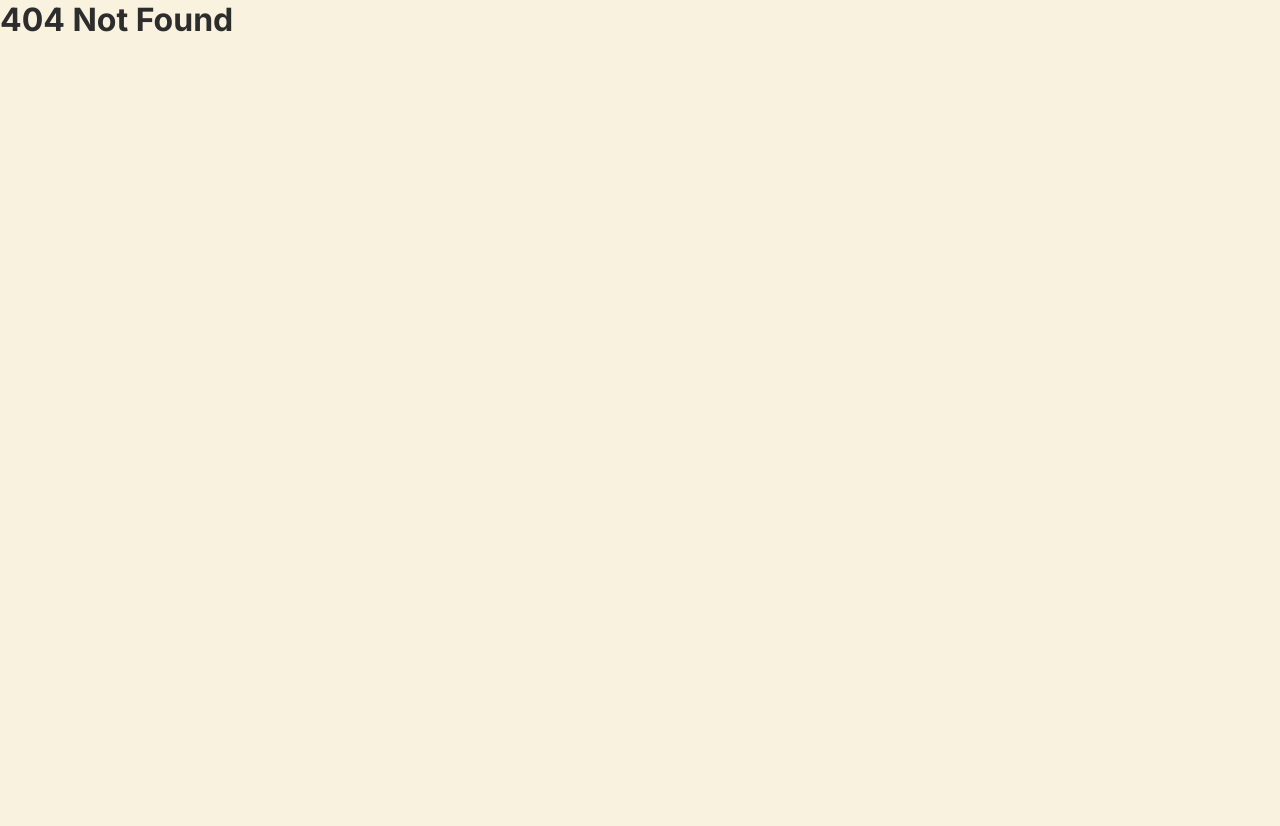
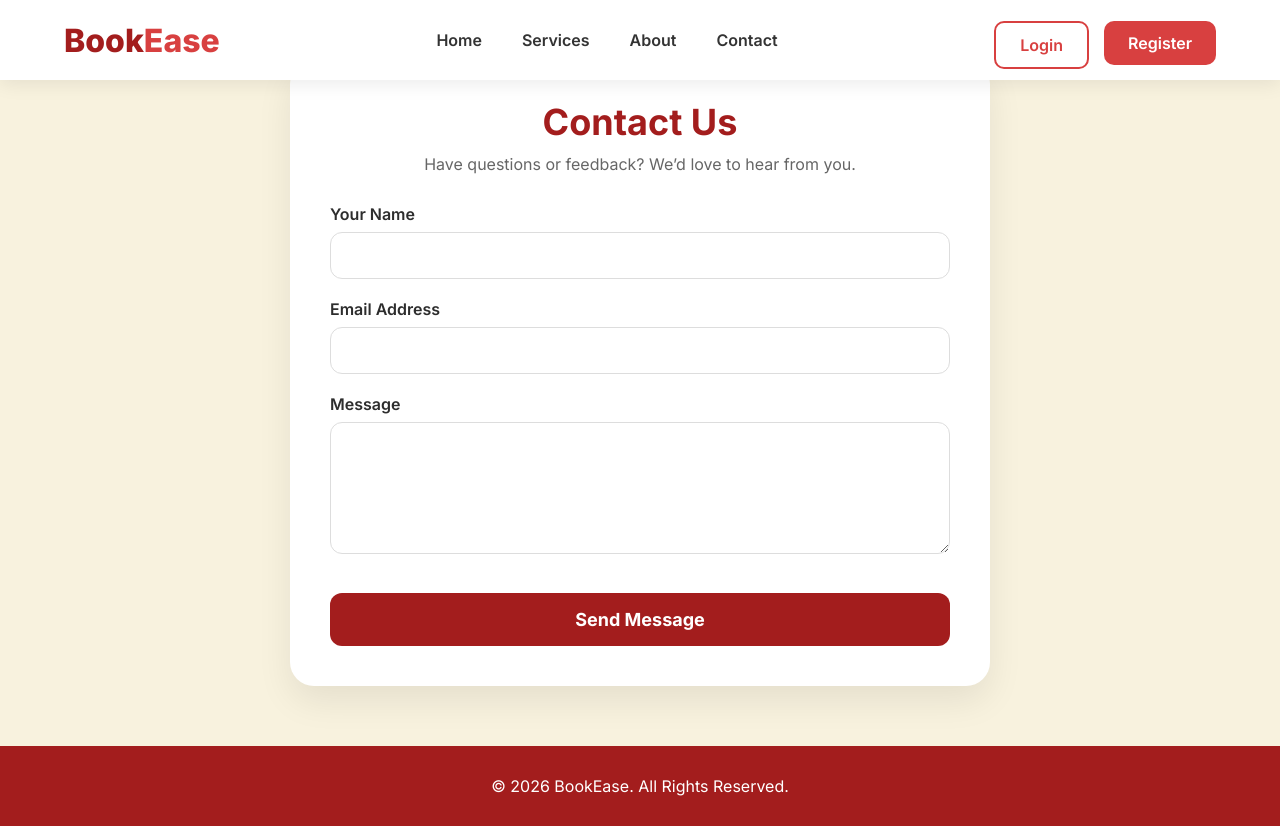
Before and after one commit to Thusitha-Piyathilake/BookEase, a React (Vite) app in the folder frontend/: page /contact in a window 1280 px wide. Before the commit this address had no page. Before the commit the page ends 800 px from the top, so only its background shows below. Built offline with nearby package versions, Linux system fonts and the light colour scheme.

Commit message:
Update About and Contact links to use React Router

```diff
--- a/frontend/src/components/layout/Navbar.tsx
+++ b/frontend/src/components/layout/Navbar.tsx
@@ -21,8 +21,8 @@ export default function Navbar() {
         <nav className="nav-links">
           <Link to="/">Home</Link>
           <a href="#services">Services</a>
-          <a href="#about">About</a>
-          <a href="#contact">Contact</a>
+          <Link to="/about">About</Link>       {/* changed to Link */}
+          <Link to="/contact">Contact</Link>   {/* changed to Link */}
         </nav>
 
         <div className="nav-buttons">
--- /dev/null
+++ b/frontend/src/pages/About/About.tsx
@@ -0,0 +1,67 @@
+import Navbar from "../../components/layout/Navbar";
+import Footer from "../../components/layout/Footer";
+
+export default function About() {
+  return (
+    <>
+      <Navbar />
+      <main
+        style={{
+          minHeight: "calc(100vh - 200px)",
+          background: "#F8F2DE",
+          padding: "60px 20px",
+          display: "flex",
+          justifyContent: "center",
+          alignItems: "center",
+        }}
+      >
+        <div
+          style={{
+            maxWidth: "900px",
+            background: "#fff",
+            borderRadius: "24px",
+            padding: "50px",
+            boxShadow: "0 15px 35px rgba(0,0,0,.08)",
+            textAlign: "center",
+          }}
+        >
+          <h1
+            style={{
+              color: "#A31D1D",
+              fontSize: "40px",
+              marginBottom: "20px",
+            }}
+          >
+            About BookEase
+          </h1>
+          <p
+            style={{
+              fontSize: "18px",
+              lineHeight: 1.8,
+              color: "#444",
+              marginBottom: "20px",
+            }}
+          >
+            BookEase is a trusted platform that connects customers with
+            verified professionals for home services, repairs, beauty,
+            cleaning, tutoring, and much more. Our mission is to make
+            hiring reliable service providers simple, transparent, and
+            hassle‑free.
+          </p>
+          <p
+            style={{
+              fontSize: "18px",
+              lineHeight: 1.8,
+              color: "#444",
+            }}
+          >
+            Whether you need a plumber, an electrician, a tutor, or a
+            cleaner – we’ve got you covered. Join thousands of satisfied
+            customers and providers who trust BookEase every day.
+          </p>
+        </div>
+      </main>
+      <Footer />
+    </>
+  );
+}
--- /dev/null
+++ b/frontend/src/pages/Contact/Contact.tsx
@@ -0,0 +1,188 @@
+import { useState } from "react";
+import Navbar from "../../components/layout/Navbar";
+import Footer from "../../components/layout/Footer";
+
+export default function Contact() {
+  const [name, setName] = useState("");
+  const [email, setEmail] = useState("");
+  const [message, setMessage] = useState("");
+  const [submitted, setSubmitted] = useState(false);
+
+  const handleSubmit = (e: React.FormEvent) => {
+    e.preventDefault();
+    // In a real app you would send the data to an API
+    console.log({ name, email, message });
+    setSubmitted(true);
+    // Reset form
+    setName("");
+    setEmail("");
+    setMessage("");
+    setTimeout(() => setSubmitted(false), 3000);
+  };
+
+  return (
+    <>
+      <Navbar />
+      <main
+        style={{
+          minHeight: "calc(100vh - 200px)",
+          background: "#F8F2DE",
+          padding: "60px 20px",
+          display: "flex",
+          justifyContent: "center",
+          alignItems: "center",
+        }}
+      >
+        <div
+          style={{
+            maxWidth: "700px",
+            width: "100%",
+            background: "#fff",
+            borderRadius: "24px",
+            padding: "40px",
+            boxShadow: "0 15px 35px rgba(0,0,0,.08)",
+          }}
+        >
+          <h1
+            style={{
+              color: "#A31D1D",
+              fontSize: "36px",
+              marginBottom: "10px",
+              textAlign: "center",
+            }}
+          >
+            Contact Us
+          </h1>
+          <p
+            style={{
+              color: "#666",
+              textAlign: "center",
+              marginBottom: "30px",
+              fontSize: "16px",
+            }}
+          >
+            Have questions or feedback? We’d love to hear from you.
+          </p>
+
+          {submitted ? (
+            <div
+              style={{
+                background: "#e8f5e9",
+                color: "#2e7d32",
+                padding: "15px",
+                borderRadius: "10px",
+                textAlign: "center",
+                fontWeight: 600,
+              }}
+            >
+              ✅ Message sent! We’ll get back to you soon.
+            </div>
+          ) : (
+            <form onSubmit={handleSubmit}>
+              <div style={{ marginBottom: "20px" }}>
+                <label
+                  style={{
+                    display: "block",
+                    marginBottom: "8px",
+                    fontWeight: 600,
+                  }}
+                >
+                  Your Name
+                </label>
+                <input
+                  type="text"
+                  required
+                  value={name}
+                  onChange={(e) => setName(e.target.value)}
+                  style={{
+                    width: "100%",
+                    padding: "14px",
+                    borderRadius: "12px",
+                    border: "1px solid #ddd",
+                    fontSize: "15px",
+                  }}
+                />
+              </div>
+
+              <div style={{ marginBottom: "20px" }}>
+                <label
+                  style={{
+                    display: "block",
+                    marginBottom: "8px",
+                    fontWeight: 600,
+                  }}
+                >
+                  Email Address
+                </label>
+                <input
+                  type="email"
+                  required
+                  value={email}
+                  onChange={(e) => setEmail(e.target.value)}
+                  style={{
+                    width: "100%",
+                    padding: "14px",
+                    borderRadius: "12px",
+                    border: "1px solid #ddd",
+                    fontSize: "15px",
+                  }}
+                />
+              </div>
+
+              <div style={{ marginBottom: "25px" }}>
+                <label
+                  style={{
+                    display: "block",
+                    marginBottom: "8px",
+                    fontWeight: 600,
+                  }}
+                >
+                  Message
+                </label>
+                <textarea
+                  rows={6}
+                  required
+                  value={message}
+                  onChange={(e) => setMessage(e.target.value)}
+                  style={{
+                    width: "100%",
+                    padding: "14px",
+                    borderRadius: "12px",
+                    border: "1px solid #ddd",
+                    fontSize: "15px",
+                    resize: "vertical",
+                  }}
+                />
+              </div>
+
+              <button
+                type="submit"
+                style={{
+                  width: "100%",
+                  padding: "16px",
+                  border: "none",
+                  borderRadius: "12px",
+                  background: "#A31D1D",
+                  color: "#fff",
+                  fontSize: "18px",
+                  fontWeight: 700,
+                  cursor: "pointer",
+                  transition: "background 0.2s",
+                }}
+                onMouseEnter={(e) =>
+                  (e.currentTarget.style.background = "#D84040")
+                }
+                onMouseLeave={(e) =>
+                  (e.currentTarget.style.background = "#A31D1D")
+                }
+              >
+                Send Message
+              </button>
+            </form>
+          )}
+        </div>
+      </main>
+      <Footer />
+    </>
+  );
+}
--- a/frontend/src/routes/AppRoutes.tsx
+++ b/frontend/src/routes/AppRoutes.tsx
@@ -24,6 +24,8 @@ import AdminDashboard from "../pages/admin/Dashboard";
 import AdminUsers from "../pages/admin/Users";
 import AdminServices from "../pages/admin/Services";
 import AdminReviews from "../pages/admin/Reviews";
+import About from "../pages/About/About";
+import Contact from "../pages/Contact/Contact";
 
 
 export default function AppRoutes() {
@@ -40,6 +42,9 @@ export default function AppRoutes() {
           path="/customer/dashboard"
           element={<CustomerDashboard />}
         />
+
+        <Route path="/about" element={<About />} />
+<Route path="/contact" element={<Contact />} />
 
         <Route
           path="/customer/services"
```
